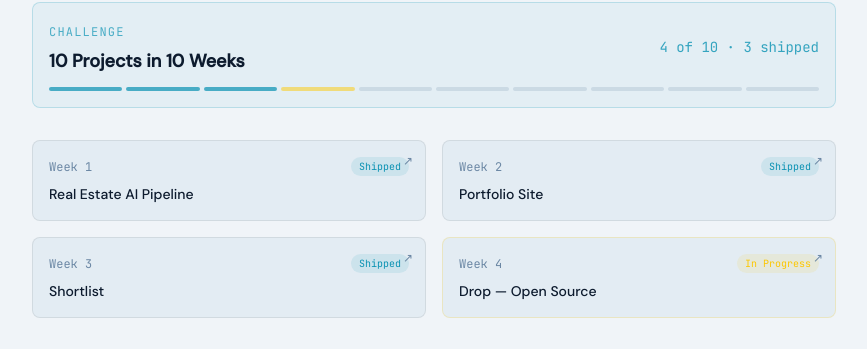
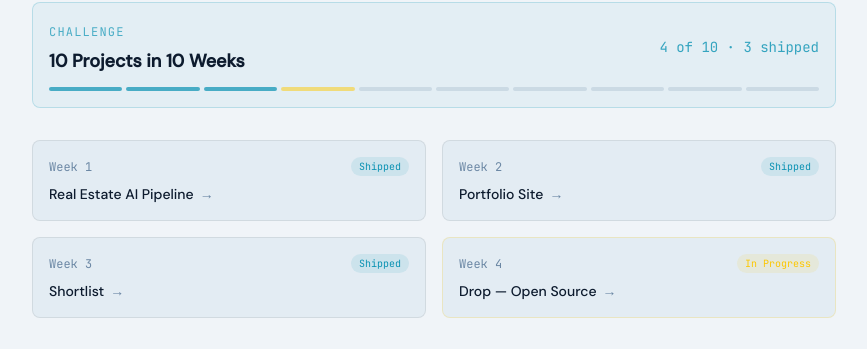
Before and after one commit to mojoro/john-moorman-portfolio, a Next.js app: page / in a window 1280 px wide. Shown: the part 1010-1359 px from the top of the page, without its empty margins (326-1193 px from the left). Built offline with nearby package versions, Linux system fonts and the light colour scheme; no server answers.

Commit message:
Move challenge card arrow inline with title

```diff
--- a/components/home-client.tsx
+++ b/components/home-client.tsx
@@ -462,6 +462,11 @@ function CurrentProjectCard({
       </div>
       <p className={`mt-2 text-sm font-medium ${project.href ? "text-text-primary" : "italic text-text-muted"}`}>
         {project.title}
+        {project.href && (
+          <span className="ml-1.5 inline-block text-text-muted transition-all duration-300 group-hover:text-accent group-hover:translate-x-0.5">
+            →
+          </span>
+        )}
       </p>
     </>
   )
@@ -470,13 +475,10 @@ function CurrentProjectCard({
     return (
       <motion.a
         href={project.href}
-        className={`group relative block rounded-lg border p-4 transition-colors hover:border-accent/40 ${borderClass}`}
+        className={`group block rounded-lg border p-4 transition-colors hover:border-accent/40 ${borderClass}`}
         whileHover={shouldReduceMotion ? {} : { y: -4 }}
         transition={{ type: "spring", stiffness: 300, damping: 30 }}
       >
-        <span className="absolute top-3 right-3 text-text-muted text-xs transition-all duration-300 group-hover:text-accent group-hover:-translate-y-0.5 group-hover:translate-x-0.5">
-          ↗
-        </span>
         {inner}
       </motion.a>
     )
```
